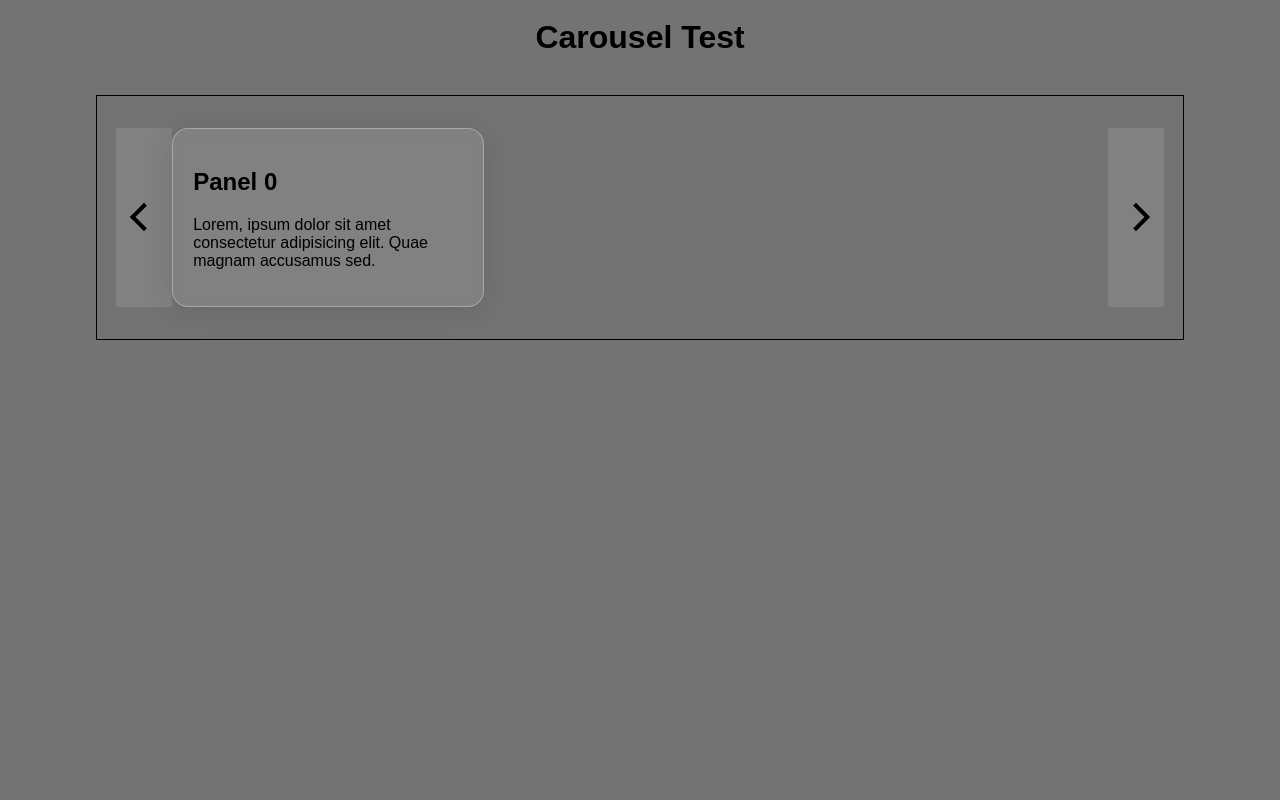
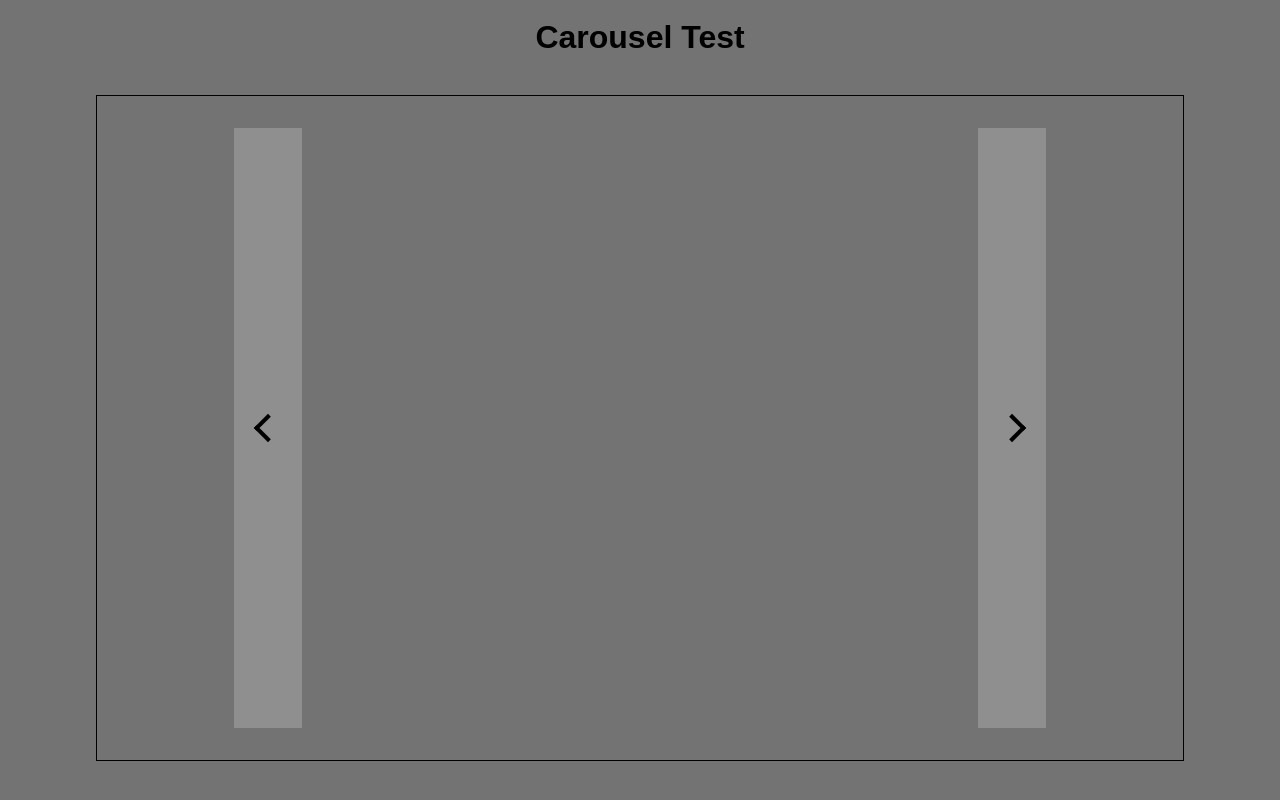
Before and after one commit to Mastrojanni/react-test-carousel, a React (Create React App) app: page / in a window 1280 px wide. Built offline with nearby package versions, Linux system fonts and the light colour scheme.

Commit message:
More modular Carousel, panel animation

```diff
--- a/public/index.html
+++ b/public/index.html
@@ -23,7 +23,7 @@
       work correctly both with client-side routing and a non-root public URL.
       Learn how to configure a non-root public URL by running `npm run build`.
     -->
-    <title>React App</title>
+    <title>Carousel Test</title>
   </head>
   <body>
     <noscript>You need to enable JavaScript to run this app.</noscript>
--- a/src/App.jsx
+++ b/src/App.jsx
@@ -4,6 +4,22 @@ import Carousel from './components/Carousel/Carousel'
 // style
 import './App.scss';
 import './main.scss';
+
+
+const CAROUSEL_PANEL_CONTENT = [
+    {
+        title: <h2>Panel 0</h2>,
+        text: <p>Lorem, ipsum dolor sit amet consectetur adipisicing elit. Quae magnam accusamus sed.</p>,
+    },
+    {
+        title: <h2>Panel 1</h2>,
+        text: <p>Lorem, ipsum dolor sit amet consectetur adipisicing elit. Quae magnam accusamus sed.</p>,
+    },
+    {
+        title: <h2>Panel 2</h2>,
+        text: <p>Lorem, ipsum dolor sit amet consectetur adipisicing elit. Quae magnam accusamus sed.</p>,
+    },
+];
 
 
 const App = () => {
@@ -17,7 +33,7 @@ const App = () => {
 
             <main className='app__main'>
                 <section>
-                    <Carousel />
+                    <Carousel panelsContent={CAROUSEL_PANEL_CONTENT} />
                 </section>
             </main>
 
--- a/src/components/Carousel/Carousel.jsx
+++ b/src/components/Carousel/Carousel.jsx
@@ -1,42 +1,50 @@
-import { useState } from 'react';
+import { Children, useState } from "react";
 
 // components
-import ButtonArrow from '../UI/ButtonArrow/ButtonArrow';
-import Panel from './Panel/Panel';
+import ButtonArrow from "../UI/ButtonArrow/ButtonArrow";
+import Panel from "./Panel/Panel";
 
 // style
-import './Carousel.scss';
+import "./Carousel.scss";
 
 
-const Carousel = () => {
+const Carousel = ({
+        panelsContent
+    }) => {
 
     const [panelIndex, setPanelIndex] = useState(0);
 
+    const panelsMaxLength = panelsContent.length - 1;
+
     const onPrevArrowClick = () => {
-
         setPanelIndex((prevState) => {
-            if (prevState === 0) return 2;
+            if (prevState === 0) return panelsMaxLength;
             return --prevState;
         });
     };
 
     const onNextArrowClick = () => {
-
         setPanelIndex((prevState) => {
-            if(prevState === 2) return 0;
+            if (prevState === panelsMaxLength) return 0;
             return ++prevState;
         });
     };
 
     return (
-        <div className="carousel__container">
-            <ButtonArrow face='left' onClick={onPrevArrowClick} />
+        <div className='carousel__container'>
 
-            <Panel active={panelIndex === 0} />
-            <Panel active={panelIndex === 1} />
-            <Panel active={panelIndex === 2} />
+            <ButtonArrow faceTo='left' onClick={onPrevArrowClick} />
+
+            {panelsContent.map((panel, index)=>{
+                return (
+                    <Panel key={index} active={panelIndex === index} title={panel.title}>
+                        {panel.text}
+                    </Panel>
+                );
+            })}
 
             <ButtonArrow face='right' onClick={onNextArrowClick} />
+
         </div>
     );
 };
--- a/src/components/Carousel/Panel/Panel.jsx
+++ b/src/components/Carousel/Panel/Panel.jsx
@@ -2,19 +2,20 @@ import './Panel.scss';
 
 const Panel = ({
         active,
+        title,
+        children
     }) => {
 
-    let suppClass = '';
-    if (active) suppClass = ' active';
+    let suppClass = active ? ' active' : '';
 
     return (
         <div className={'panel__container' + suppClass}>
-            <h2>Panel 0</h2>
 
-            <p>
-                Lorem, ipsum dolor sit amet consectetur adipisicing elit. Quae
-                magnam accusamus sed.
-            </p>
+            <div className="title">
+                {title}
+            </div>
+
+            {children}
         </div>
     );
 };
--- a/src/components/Carousel/Panel/Panel.scss
+++ b/src/components/Carousel/Panel/Panel.scss
@@ -1,11 +1,12 @@
 .panel__container {
 
     min-width: 40px;
-    width: 1000px;
+    width: 400px;
 
-    min-height: 40px;
+    min-height: 600px;
 
-    padding: 20px;
+    margin: 0 20px;
+    padding: 32px;
 
     // background: linear-gradient(135deg, rgba(255, 255, 255, 0.1), rgba(255, 255, 255, 0));
 
@@ -20,19 +21,33 @@
     background: rgba(255, 255, 255, 0.1);
 
     border-radius: 16px;
-    box-shadow: 0 4px 30px rgba(0, 0, 0, 0.1);
+    // box-shadow: 0 4px 30px rgba(0, 0, 0, 0.1);
+    box-shadow: 10px 10px 10px rgba(45, 55, 68, 0.3);
 
-    backdrop-filter: blur(5px);
-    -webkit-backdrop-filter: blur(5px);
+    // backdrop-filter: blur(5px);
+    // -webkit-backdrop-filter: blur(5px);
+    backdrop-filter: blur(30px);
+    -webkit-backdrop-filter: blur(30px);
 
-    border: 1px solid rgba(255, 255, 255, 0.3);
+    // border: 1px solid rgba(255, 255, 255, 0.3);
+    border: 2px solid rgba(255, 255, 255, 0.3);
 
-    opacity: 0;
+    display: none;
 
-    transition: 200ms opacity ease-in-out;
+    @keyframes showPanel {
+
+        from { opacity: 0; }
+        to { opacity: 1; }
+    }
 
     &.active {
 
-        opacity: 1;
+        display: block;
+        animation: showPanel 200ms ease-in forwards;
+    }
+
+    .title {
+
+        margin: 0 0 20px;
     }
 }
--- a/src/components/UI/ButtonArrow/ButtonArrow.jsx
+++ b/src/components/UI/ButtonArrow/ButtonArrow.jsx
@@ -2,7 +2,7 @@ import './ButtonArrow.scss';
 
 
 const ButtonArrow = ({
-        face,
+        faceTo,
         onClick,
         disabled,
     }) => {
@@ -14,28 +14,32 @@ const ButtonArrow = ({
         onClick();
     };
 
-    if (face === 'left') {
+    if (faceTo === 'left') {
         suppClass = 'face--left';
     }
 
     arrowClassName += suppClass;
 
-    if (!onClick) {
+    if (disabled || !onClick) {
 
         return (
-            <button className='arrow__container' disabled={disabled}>
-                <div className={arrowClassName} />
+            <button className='button-arrow__container' disabled={disabled}>
+                <div className='arrow__container'>
+                    <div className={arrowClassName} />
+                </div>
             </button>
         );
     }
 
     return (
         <button
-            className='arrow__container pointer--active'
+            className='button-arrow__container pointer--active'
             onClick={arrowOnClickHandler}
             disabled={disabled}
         >
-            <div className={arrowClassName} />
+            <div className='arrow__container'>
+                <div className={arrowClassName} />
+            </div>
         </button>
     );
 };
--- a/src/components/UI/ButtonArrow/ButtonArrow.scss
+++ b/src/components/UI/ButtonArrow/ButtonArrow.scss
@@ -1,18 +1,16 @@
-.arrow__container {
+.button-arrow__container {
 
     min-width: 56px;
     min-height: 56px;
 
     margin: 0 auto;
 
-    background: rgba(255, 255, 255, 0.1);
+    background: rgba(255, 255, 255, 0.2);
     border: none;
 
     font-size: 16px;
 
-    display: flex;
-    align-items: center;
-    justify-content: center;
+    display: inline;
 
     &.pointer--active {
 
@@ -20,11 +18,18 @@
 
         &:hover, &:active, &:focus {
 
-            background: rgba(255, 255, 255, 0.2);
+            background: rgba(255, 255, 255, 0.25);
         }
         &:focus {
 
             outline: 1px solid #000;
+        }
+
+        &:active {
+
+            background: rgba(255, 255, 255, 0.1);
+
+            transform: scale(0.98);
         }
     }
 
@@ -32,6 +37,16 @@
 
         cursor: not-allowed;
     }
+
+
+    .arrow__container {
+
+        min-width: 56px;
+        min-height: 56px;
+
+        display: flex;
+        align-items: center;
+        justify-content: center;
 
         .arrow__content {
 
@@ -55,3 +70,4 @@
             }
         }
     }
+}
```
Lines whose indentation alone changed are shown as unchanged.
